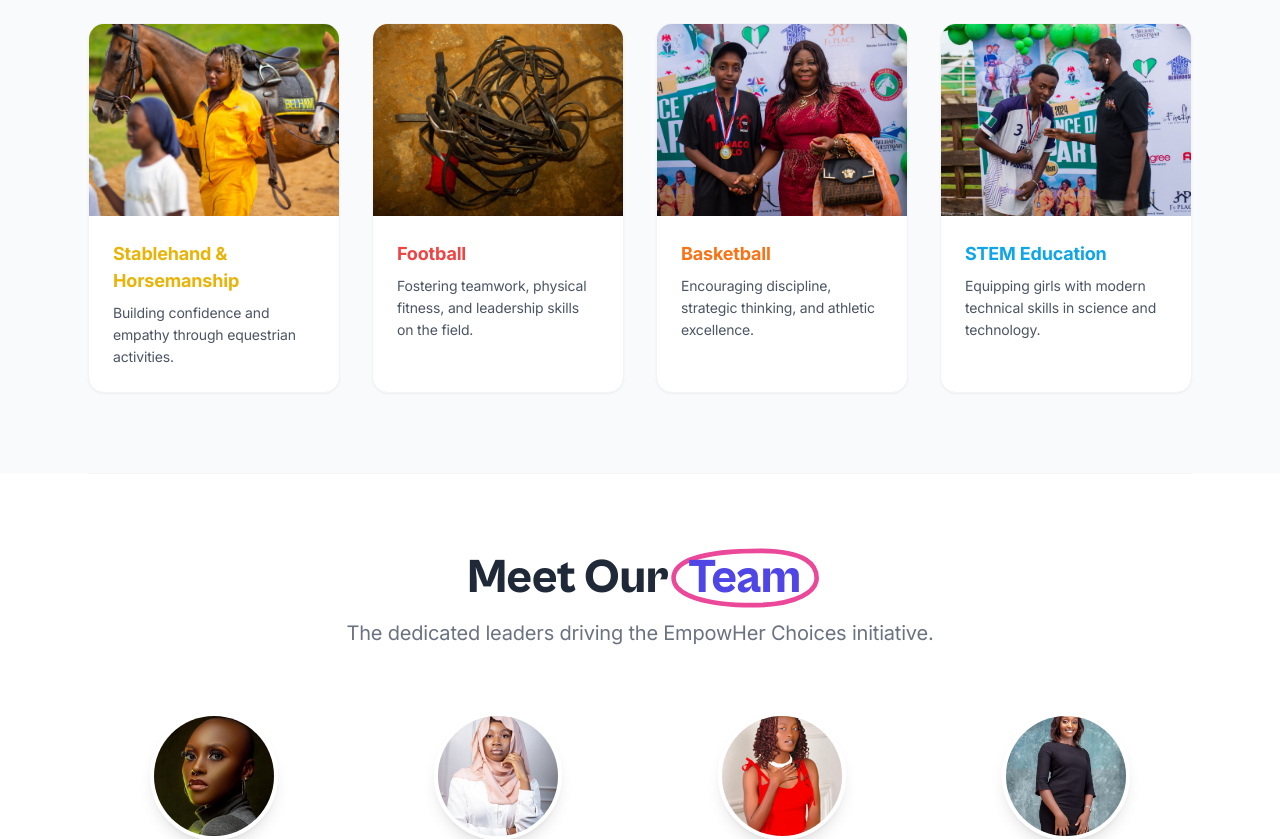
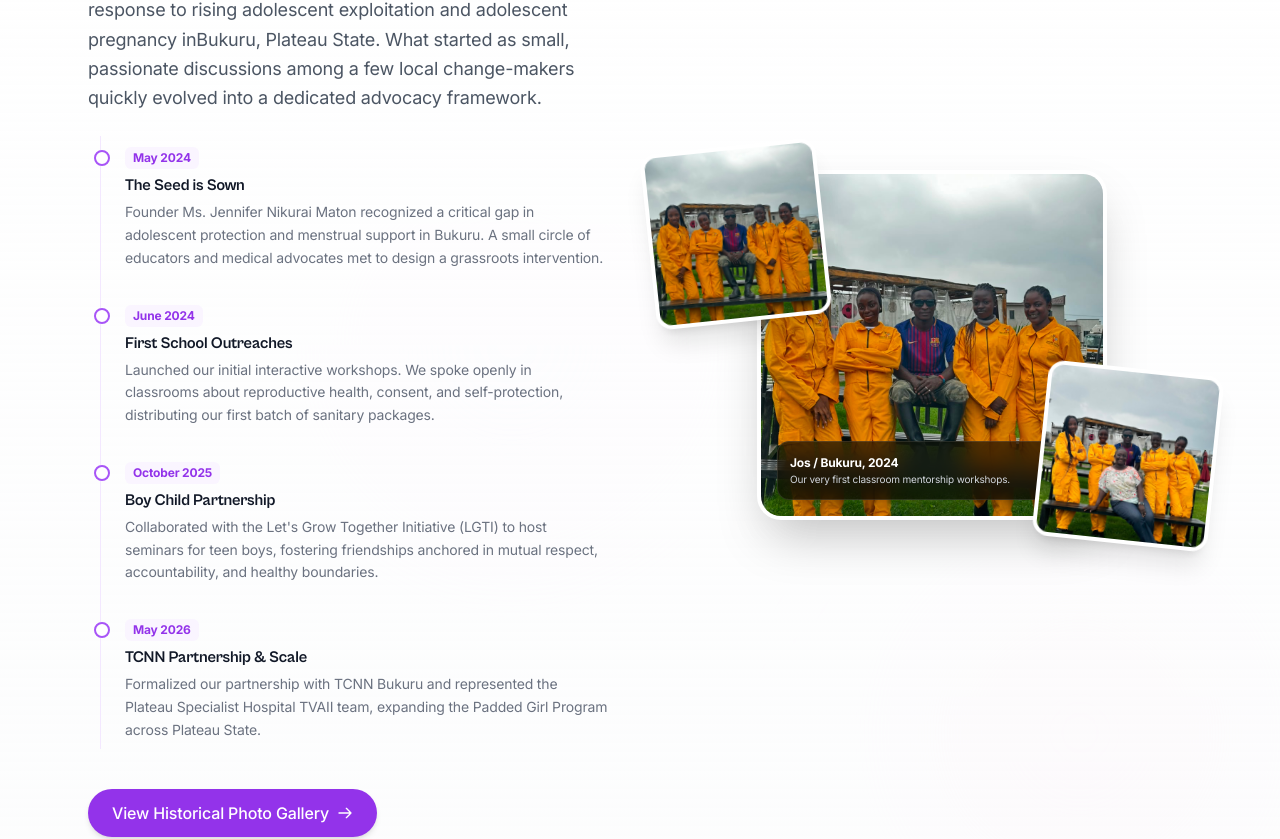
Before and after one commit to jothamardel/ecjapi, a Next.js app: page / in a window 1280 px wide. Shown: the part 1958-2797 px from the top of the page. Built offline with nearby package versions, Linux system fonts and the light colour scheme.

Commit message:
chore: updating application

```diff
--- a/app/(default)/page.tsx
+++ b/app/(default)/page.tsx
@@ -5,6 +5,7 @@ export const metadata = {
 
 import Hero from '@/components/hero'
 import OurStory from '@/components/our-story'
+import HowItStarted from '@/components/how-it-started'
 import Activities from '@/components/activities'
 import Team from '@/components/team'
 import Cta from '@/components/cta'
@@ -14,6 +15,7 @@ export default function Home() {
     <>
       <Hero />
       <OurStory />
+      <HowItStarted />
       <Activities />
       <Team />
       <Cta />
--- a/components/hero.tsx
+++ b/components/hero.tsx
@@ -173,16 +173,16 @@ export default function Hero() {
                 </div>
               </div>
 
-              {/* Floating Image 1: Stablehands Lunch */}
+              {/* Floating Image 1: How It Began */}
               <div
                 className="absolute -top-6 right-2 sm:right-6 md:-right-4 w-36 h-36 sm:w-40 sm:h-40 md:w-44 md:h-44 rounded-full overflow-hidden shadow-xl z-30 border-4 border-white animate-float-slow group cursor-pointer transition-all duration-300 hover:scale-105 hover:rotate-3"
                 data-aos="fade-down-left"
                 data-aos-delay="600"
               >
-                <Image src="/first_time_lunch_female_stable_hands_in_nigeria/WhatsApp Image 2026-07-08 at 11.13.40.jpeg" fill className="object-cover" alt="Stablehands Lunch" />
+                <Image src="/how_the_story_began/WhatsApp Image 2026-07-08 at 11.10.14.jpeg" fill className="object-cover" alt="How It Began" />
                 <div className="absolute inset-0 bg-gradient-to-t from-indigo-900/80 via-transparent to-transparent opacity-0 group-hover:opacity-100 transition-opacity duration-300 flex items-center justify-center p-3 text-center">
                   <span className="text-white text-xs font-bold backdrop-blur-sm bg-indigo-950/40 border border-white/10 px-2.5 py-1 rounded-full shadow-sm">
-                    🍽️ Stablehands Lunch
+                    📜 How It Began
                   </span>
                 </div>
               </div>
@@ -201,16 +201,16 @@ export default function Hero() {
                 </div>
               </div>
 
-              {/* Floating Image 3: Mentorship */}
+              {/* Floating Image 3: Early Workshops */}
               <div
                 className="absolute top-6 left-0 sm:left-4 w-28 h-28 sm:w-32 sm:h-32 rounded-full overflow-hidden shadow-lg z-10 border-4 border-white animate-float-slow group cursor-pointer transition-all duration-300 hover:scale-105 hover:rotate-6"
                 data-aos="zoom-in"
                 data-aos-delay="800"
               >
-                <Image src="/first_time_lunch_female_stable_hands_in_nigeria/WhatsApp Image 2026-07-08 at 11.13.44.jpeg" fill className="object-cover" alt="Mentorship Outreach" />
+                <Image src="/how_the_story_began/WhatsApp Image 2026-07-08 at 11.10.36.jpeg" fill className="object-cover" alt="Early Workshops" />
                 <div className="absolute inset-0 bg-gradient-to-t from-amber-900/80 via-transparent to-transparent opacity-0 group-hover:opacity-100 transition-opacity duration-300 flex items-center justify-center p-2 text-center">
                   <span className="text-white text-[10px] font-bold backdrop-blur-sm bg-amber-950/40 border border-white/10 px-2 py-0.5 rounded-full shadow-sm">
-                    👩‍👩‍👧 Mentorship
+                    ✨ Early Workshops
                   </span>
                 </div>
               </div>
--- /dev/null
+++ b/components/how-it-started.tsx
@@ -0,0 +1,132 @@
+'use client'
+
+import Image from 'next/image'
+import Link from 'next/link'
+
+export default function HowItStarted() {
+  const milestones = [
+    {
+      year: 'May 2024',
+      title: 'The Seed is Sown',
+      description: 'Founder Ms. Jennifer Nikurai Maton recognized a critical gap in adolescent protection and menstrual support in Bukuru. A small circle of educators and medical advocates met to design a grassroots intervention.'
+    },
+    {
+      year: 'June 2024',
+      title: 'First School Outreaches',
+      description: 'Launched our initial interactive workshops. We spoke openly in classrooms about reproductive health, consent, and self-protection, distributing our first batch of sanitary packages.'
+    },
+    {
+      year: 'October 2025',
+      title: 'Boy Child Partnership',
+      description: 'Collaborated with the Let\'s Grow Together Initiative (LGTI) to host seminars for teen boys, fostering friendships anchored in mutual respect, accountability, and healthy boundaries.'
+    },
+    {
+      year: 'May 2026',
+      title: 'TCNN Partnership & Scale',
+      description: 'Formalized our partnership with TCNN Bukuru and represented the Plateau Specialist Hospital TVAII team, expanding the Padded Girl Program across Plateau State.'
+    }
+  ]
+
+  return (
+    <section className="relative overflow-hidden bg-gradient-to-b from-white to-gray-50/50 py-16 md:py-24 border-t border-gray-100">
+      {/* Background ambient accents */}
+      <div className="absolute top-1/2 left-1/4 -translate-y-1/2 w-96 h-96 bg-purple-100/30 rounded-full blur-[100px] pointer-events-none -z-10" />
+      <div className="absolute bottom-10 right-10 w-80 h-80 bg-pink-100/30 rounded-full blur-[80px] pointer-events-none -z-10" />
+
+      <div className="max-w-6xl mx-auto px-4 sm:px-6">
+        <div className="flex flex-col lg:flex-row items-center gap-12 md:gap-16">
+
+          {/* Content Left: Historical Storytelling */}
+          <div className="w-full lg:w-1/2 space-y-6" data-aos="fade-right">
+            <div>
+              <span className="text-xs font-bold tracking-wider text-purple-600 uppercase bg-purple-50 px-3.5 py-1.5 rounded-full inline-block mb-3">
+                Our Genesis
+              </span>
+              <h2 className="h2 font-cabinet-grotesk text-gray-900 leading-tight">
+                How It Started
+              </h2>
+            </div>
+
+            <p className="text-gray-600 leading-relaxed text-lg">
+              EmpowHer Choices Preg-Prevent Initiative began as a direct response to rising adolescent exploitation and adolescent pregnancy inBukuru, Plateau State. What started as small, passionate discussions among a few local change-makers quickly evolved into a dedicated advocacy framework.
+            </p>
+
+            {/* Micro Timeline */}
+            <div className="relative border-l border-purple-100 pl-6 ml-3 py-2 space-y-8">
+              {milestones.map((milestone, idx) => (
+                <div key={idx} className="relative group">
+                  {/* Timeline dot */}
+                  <div className="absolute -left-[31px] top-1.5 w-4 h-4 rounded-full border-2 border-purple-500 bg-white group-hover:bg-purple-600 transition-colors duration-200" />
+
+                  <div className="space-y-1">
+                    <span className="text-xs font-bold text-purple-600 bg-purple-50 rounded-md px-2 py-0.5 inline-block">
+                      {milestone.year}
+                    </span>
+                    <h4 className="font-cabinet-grotesk font-bold text-gray-900 text-base">
+                      {milestone.title}
+                    </h4>
+                    <p className="text-gray-500 text-sm leading-relaxed">
+                      {milestone.description}
+                    </p>
+                  </div>
+                </div>
+              ))}
+            </div>
+
+            <div className="pt-4">
+              <Link
+                href="/gallery?event=how-the-story-began-2024"
+                className="btn text-white bg-purple-600 hover:bg-purple-700 shadow-md rounded-xl transition duration-150 cursor-pointer inline-flex items-center gap-2"
+              >
+                <span>View Historical Photo Gallery</span>
+                <svg className="w-4 h-4" fill="none" stroke="currentColor" viewBox="0 0 24 24">
+                  <path strokeLinecap="round" strokeLinejoin="round" strokeWidth="2" d="M14 5l7 7m0 0l-7 7m7-7H3" />
+                </svg>
+              </Link>
+            </div>
+          </div>
+
+          {/* Content Right: Photo Collage of Early Days */}
+          <div className="w-full lg:w-1/2 relative flex justify-center items-center" data-aos="fade-left" data-aos-delay="200">
+
+            {/* Main Center Image */}
+            <div className="relative w-72 h-72 sm:w-80 sm:h-80 md:w-[350px] md:h-[350px] rounded-3xl overflow-hidden shadow-2xl border-4 border-white transform hover:scale-[1.01] transition-transform duration-300 z-10 bg-gray-100">
+              <Image
+                src="/how_the_story_began/WhatsApp Image 2026-07-08 at 11.10.16.jpeg"
+                fill
+                className="object-cover"
+                alt="First student group counseling session"
+              />
+              <div className="absolute bottom-4 left-4 right-4 bg-black/60 backdrop-blur-md border border-white/10 rounded-xl p-3 text-white">
+                <p className="text-xs font-bold">Jos / Bukuru, 2024</p>
+                <p className="text-[10px] text-gray-300">Our very first classroom mentorship workshops.</p>
+              </div>
+            </div>
+
+            {/* Back Floating Image 1 (Top Left) */}
+            <div className="absolute -top-6 -left-6 w-36 h-36 md:w-44 md:h-44 rounded-2xl overflow-hidden shadow-xl border-4 border-white -rotate-6 transform hover:rotate-0 transition-transform duration-300 z-20 bg-gray-100 hidden sm:block">
+              <Image
+                src="/how_the_story_began/WhatsApp Image 2026-07-08 at 11.10.14.jpeg"
+                fill
+                className="object-cover"
+                alt="Inaugural partnership talks"
+              />
+            </div>
+
+            {/* Back Floating Image 2 (Bottom Right) */}
+            <div className="absolute -bottom-6 -right-6 w-36 h-36 md:w-44 md:h-44 rounded-2xl overflow-hidden shadow-xl border-4 border-white rotate-6 transform hover:rotate-0 transition-transform duration-300 z-20 bg-gray-100 hidden sm:block">
+              <Image
+                src="/how_the_story_began/WhatsApp Image 2026-07-08 at 11.10.35.jpeg"
+                fill
+                className="object-cover"
+                alt="Early leadership circle"
+              />
+            </div>
+
+          </div>
+
+        </div>
+      </div>
+    </section>
+  )
+}
```
